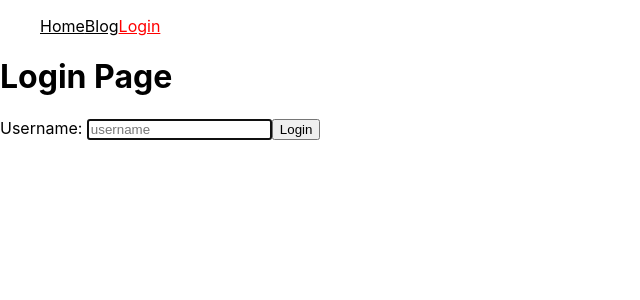
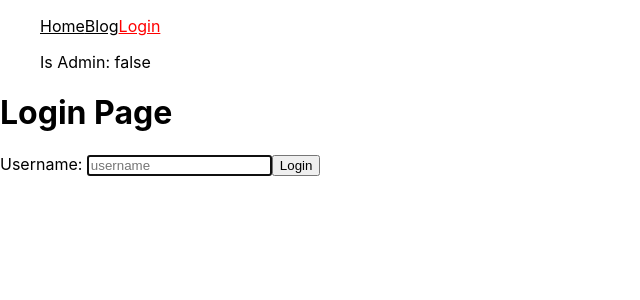
Before and after one commit to Veronelli/react-dom, a React (Create React App) app: page /#/login in a window 1280 px wide. Shown: the top 300 px of the page, without its empty margins (0-640 px from the left). Built offline with nearby package versions, Linux system fonts and the light colour scheme.

Commit message:
add roles

```diff
--- a/src/BlogData.js
+++ b/src/BlogData.js
@@ -2,16 +2,19 @@ export const blogData = [
     {
         slug: "first-post",
         title: "First Post",
-        content: "This is the first post"
+        content: "This is the first post",
+        author: "juli"
     },
     {
         slug: "second-post",
         title: "Second Post",
-        content: "This is the second post"
+        content: "This is the second post",
+        author: "guille"
     },
     {
         slug: "third-post",
         title: "Third Post",
-        content: "This is the third post"
+        content: "This is the third post",
+        author: "patri"
     },
 ]
--- a/src/BlogPage.js
+++ b/src/BlogPage.js
@@ -1,19 +1,29 @@
 import React from "react";
 import { blogData } from "./BlogData";
 import { Link, Outlet } from "react-router-dom";
+import { useAuth } from "./auth";
 
 function BlogPage() {
+  const {auth} = useAuth();
+  console.log(auth)
+  const canCreate = auth.isAdmin || auth.roles?.includes("writer")
   return (
     <>
-      <h1>Blog Page</h1>
+      <h1>
+        Blog Page
+        {
+          canCreate &&
+          <span>
+            <button>Crete Post</button>
+          </span>
+        }
+      </h1>
 
       <ul>
-        <Outlet/>
+        <Outlet />
         {blogData.map((blog) => (
           <li key={`blogData-${blog.slug}`}>
-            <Link to={blog.slug}>
-            {blog.title}
-            </Link>
+            <Link to={blog.slug}>{blog.title}</Link>
           </li>
         ))}
       </ul>
--- a/src/BlogPost.js
+++ b/src/BlogPost.js
@@ -1,17 +1,27 @@
 import React, { useEffect } from "react";
 import { blogData } from "./BlogData";
 import { useParams } from "react-router-dom";
-import { useNavigate } from 'react-router-dom';
+import { useNavigate } from "react-router-dom";
+import { useAuth } from "./auth";
 
 function BlogPost() {
   const { slug } = useParams();
+  const { auth } = useAuth();
   const postData = blogData.find((post) => post.slug === slug);
   const navigate = useNavigate();
+  const roles = auth.roles;
+  const canDelete =
+    auth.user === postData.author ||
+    auth.isAdmin ||
+    roles?.includes("deleter");
+  const canEdit = auth.user === postData.author || auth.isAdmin || roles?.includes("editor");
   return (
     <>
       <button onClick={() => navigate(-1)}>Back</button>
       <h1>{postData.title}</h1>
       <h3>{postData.content}</h3>
+      {canDelete && <button>Delete</button>}
+      {canEdit && <button>Edit</button>}
     </>
   );
 }
--- a/src/Menu.js
+++ b/src/Menu.js
@@ -38,7 +38,6 @@ function Menu() {
       <nav>
         <ul>
           {routes.map((route) => {
-            console.log(route.private && !auth.user)
             if((route.private && !auth.user) || (route.showLoged && !!auth.user))
               return null;
 
@@ -54,6 +53,7 @@ function Menu() {
               </NavLink>
             );
           })}
+          <p>Is Admin: <span>{auth.isAdmin.toString()}</span></p>
         </ul>
       </nav>
     </>
--- a/src/auth.js
+++ b/src/auth.js
@@ -2,22 +2,35 @@ import React, { useContext, useState } from "react";
 import { useNavigate, Navigate } from "react-router-dom";
 
 const AuthContext = React.createContext({});
+const adminList = [
+  { username: "facu", roles: ["admin"] },
+  { username: "silvia", roles: ["editor", "writer"] },
+  { username: "mariano", roles: ["writer", "deleter"] },
+];
 
 function AuthProvider({ children }) {
   const [user, setUser] = useState(null);
+  const [isAdmin, setIsAdmin] = useState(false);
+  const [roles, setRoles] = useState([])
   const navigate = useNavigate();
 
   const login = ({ username }) => {
+    const adminUser = adminList.find((user) => user.username === username );
+    setIsAdmin(adminUser.roles.includes("admin"));
+    const userRoles = adminUser ? adminUser.roles : [];
+    setRoles(userRoles)
     setUser(username);
     navigate("/profile");
   };
   const logout = () => {
     setUser(null);
+    setIsAdmin(false);
+    setRoles([])
     navigate("/");
   };
   const auth = { user, login, logout };
   return (
-    <AuthContext.Provider value={{ user, login, logout }}>
+    <AuthContext.Provider value={{ user, login, logout, isAdmin, roles }}>
       {children}
     </AuthContext.Provider>
   );
```
